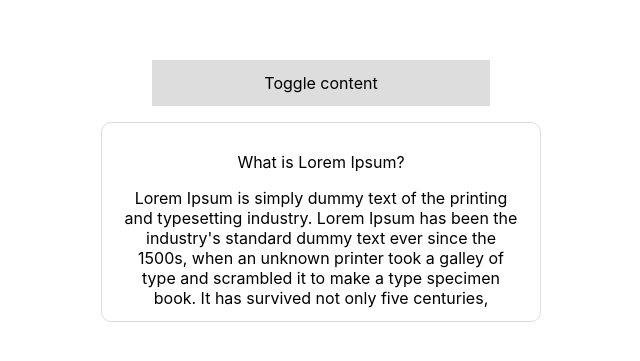
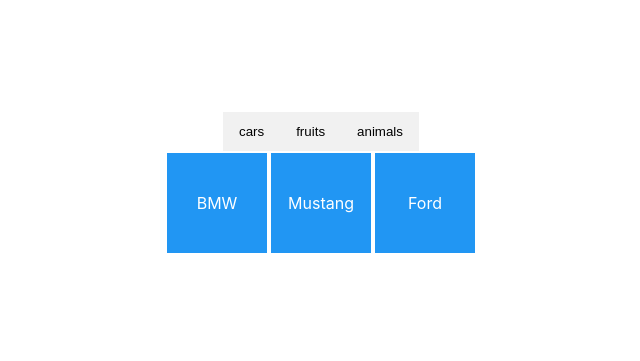
Before and after one commit to Aleksandr-Glebik/react-animation, a React (Create React App) app: page / in a window 1280 px wide. Shown: the part 217-578 px from the top of the page, without its empty margins (319-959 px from the left). Built offline with nearby package versions, Linux system fonts and the light colour scheme.

Commit message:
feat: add comp Filter and Button, add animation with AnimatePresence

```diff
--- a/src/App.js
+++ b/src/App.js
@@ -1,13 +1,16 @@
 import './App.css'
-import Collapsible from './components/Collapsible'
+// import Collapsible from './components/Collapsible'
+import Filter from './components/Filter'
+import {data} from './data'
 
 function App() {
    return (
     <div className="App">
-      <Collapsible title='Toggle content'>
+      {/* <Collapsible title='Toggle content'>
         <p>What is Lorem Ipsum?</p>
         Lorem Ipsum is simply dummy text of the printing and typesetting industry. Lorem Ipsum has been the industry's standard dummy text ever since the 1500s, when an unknown printer took a galley of type and scrambled it to make a type specimen book. It has survived not only five centuries,
-      </Collapsible>
+      </Collapsible> */}
+      <Filter data={data} />
     </div>
   )
 }
--- /dev/null
+++ b/src/components/Button.jsx
@@ -0,0 +1,34 @@
+import React from "react"
+import { motion } from "framer-motion"
+
+const Button = (props) => {
+    const {
+        text,
+        handleClick = Function.prototype
+    } = props
+
+       return (
+        <motion.button
+            onClick={handleClick}
+            style={btnStyle}
+            whileHover={{
+                backgroundColor: '#ddd'
+            }}
+            whileTap={{
+                backgroundColor: '#ccc'
+            }}
+        >
+            {text}
+        </motion.button>
+    )
+}
+
+const btnStyle = {
+    border: 'none',
+    outline: 'none',
+    padding: '12px 16px',
+    backgroundColor: '#f1f1f1',
+    cursor: 'pointer'
+}
+
+export default Button
--- /dev/null
+++ b/src/components/Filter.jsx
@@ -0,0 +1,63 @@
+import React, {useState} from "react"
+import { AnimatePresence, motion } from "framer-motion"
+import Button from "./Button"
+
+const Filter = ({data}) => {
+    const [cards, setCards] = useState(data.filter(el => el.category === 'cars'))
+
+    const buttons = data.reduce( (acc, el) => {
+        if (acc.includes(el.category)) return acc
+
+        return [...acc, el.category]
+    }, [])
+
+    const handleFilter = (selector) => {
+        setCards(data.filter(el => el.category === selector))
+    }
+
+    return (
+        <div>
+            <div>
+                {
+                    buttons.map( btn => (
+                        <Button key={btn}
+                                text={btn}
+                                handleClick={() => handleFilter(btn)}
+                        />
+
+                    ))
+                }
+            </div>
+            <div style={{overflow: 'hidden', maxWidth: 400}}>
+                <AnimatePresence initial={false} exitBeforeEnter>
+                {
+                    cards.map( card => (
+                        <motion.div
+                            key={card.title}
+                            style={boxStyle}
+                            initial={{opacity: 0}}
+                            animate={{opacity: 1}}
+                            exit={{opacity: 0}}
+                            // transition={{duration: 2}}
+                        >
+                            {card.title}
+                        </motion.div>
+                    ))
+                }
+                </AnimatePresence>
+            </div>
+        </div>
+    )
+}
+
+export default Filter
+
+const boxStyle = {
+    float: 'left',
+    backgroundColor: '#2196F3',
+    color: '#ffffff',
+    width: '100px',
+    lineHeight: '100px',
+    textAlign: 'center',
+    margin: '2px',
+}
--- /dev/null
+++ b/src/data.js
@@ -0,0 +1,38 @@
+export const data = [
+    {
+        category: 'cars',
+        title: 'BMW'
+    },
+    {
+        category: 'fruits',
+        title: 'Apple'
+    },
+    {
+        category: 'animals',
+        title: 'Dog'
+    },
+    {
+        category: 'animals',
+        title: 'Cat'
+    },
+    {
+        category: 'cars',
+        title: 'Mustang'
+    },
+    {
+        category: 'animals',
+        title: 'Gus'
+    },
+    {
+        category: 'fruits',
+        title: 'Banana'
+    },
+    {
+        category: 'fruits',
+        title: 'Lemon'
+    },
+    {
+        category: 'cars',
+        title: 'Ford'
+    },
+]
```
